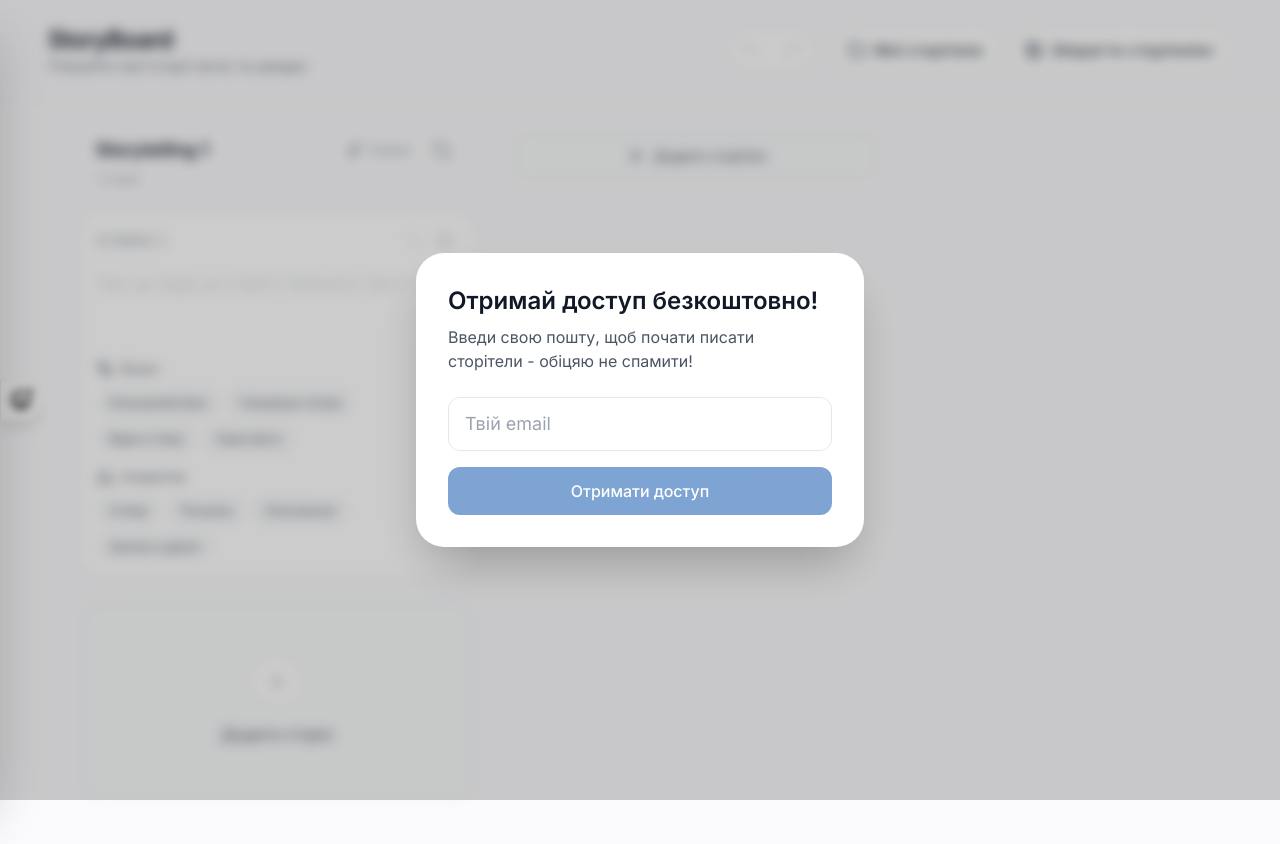
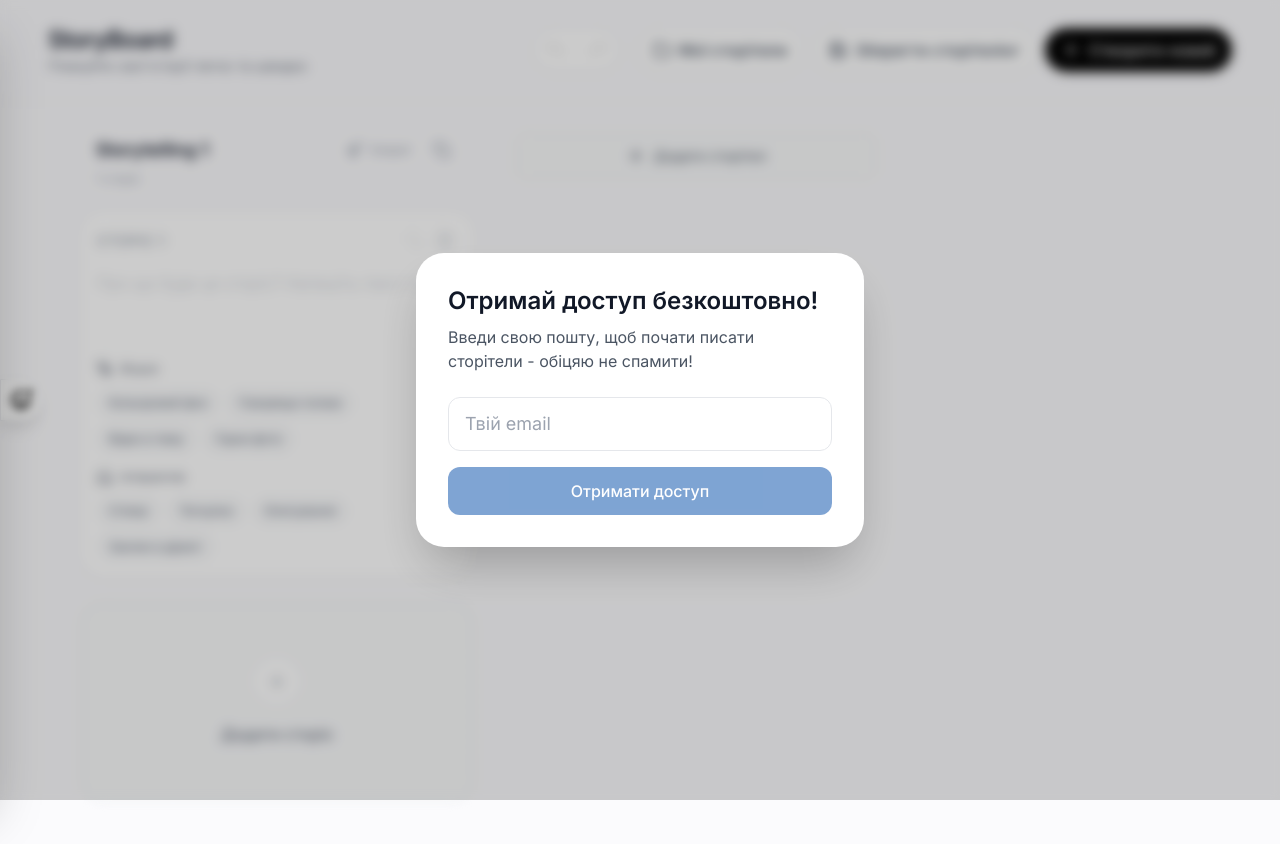
Before and after one commit to valeriya-ruta/story-builder, a React (Vite) app: page / in a window 1280 px wide. Shown: the top 844 px of the page. Built offline with nearby package versions, Linux system fonts and the light colour scheme.

Commit message:
Added wiping button

```diff
--- a/App.tsx
+++ b/App.tsx
@@ -196,6 +196,22 @@ const App: React.FC = () => {
       stories: [{ id: generateId(), text: '', visual: null, engagement: null }]
     };
     pushToHistory([...storytellings, newStorytelling]);
+  };
+
+  const createNewProject = () => {
+    if (confirm('Створити новий проєкт? Поточні колонки будуть видалені.')) {
+      const newStorytelling: Storytelling = {
+        id: generateId(),
+        name: 'Storytelling 1',
+        stories: [{ id: generateId(), text: '', visual: null, engagement: null }]
+      };
+      pushToHistory([newStorytelling]);
+      // Clear any analysis results
+      setAnalysisResults(new Map());
+      setExpandedAnalysisPanels(new Set());
+      setEditingColumnName(null);
+      setTempColumnName('');
+    }
   };
 
   // Show AI feature interest modal
@@ -739,6 +755,14 @@ IMPORTANT: Return ONLY valid JSON in this exact format (no markdown, no addition
               <SaveIcon />
                 <span className="hidden sm:inline">Зберегти сторітелінг</span>
             </button>
+            <button
+              onClick={createNewProject}
+              className="flex items-center gap-2 px-4 py-2.5 rounded-full font-medium bg-black text-white hover:bg-gray-800 transition-all shadow-sm"
+              title="Створити новий проєкт"
+            >
+              <PlusIcon />
+              <span className="hidden sm:inline">Створити новий</span>
+            </button>
             </div>
           </div>
         </div>
```
